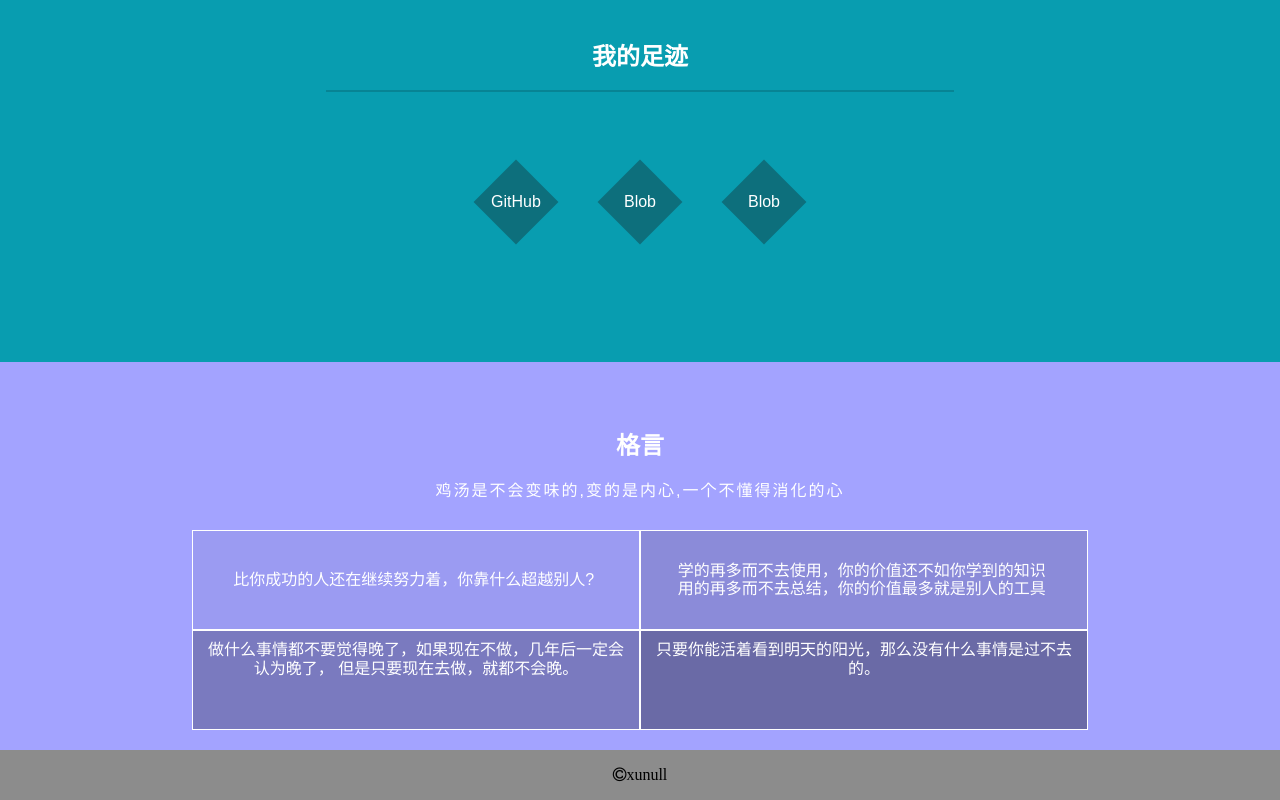
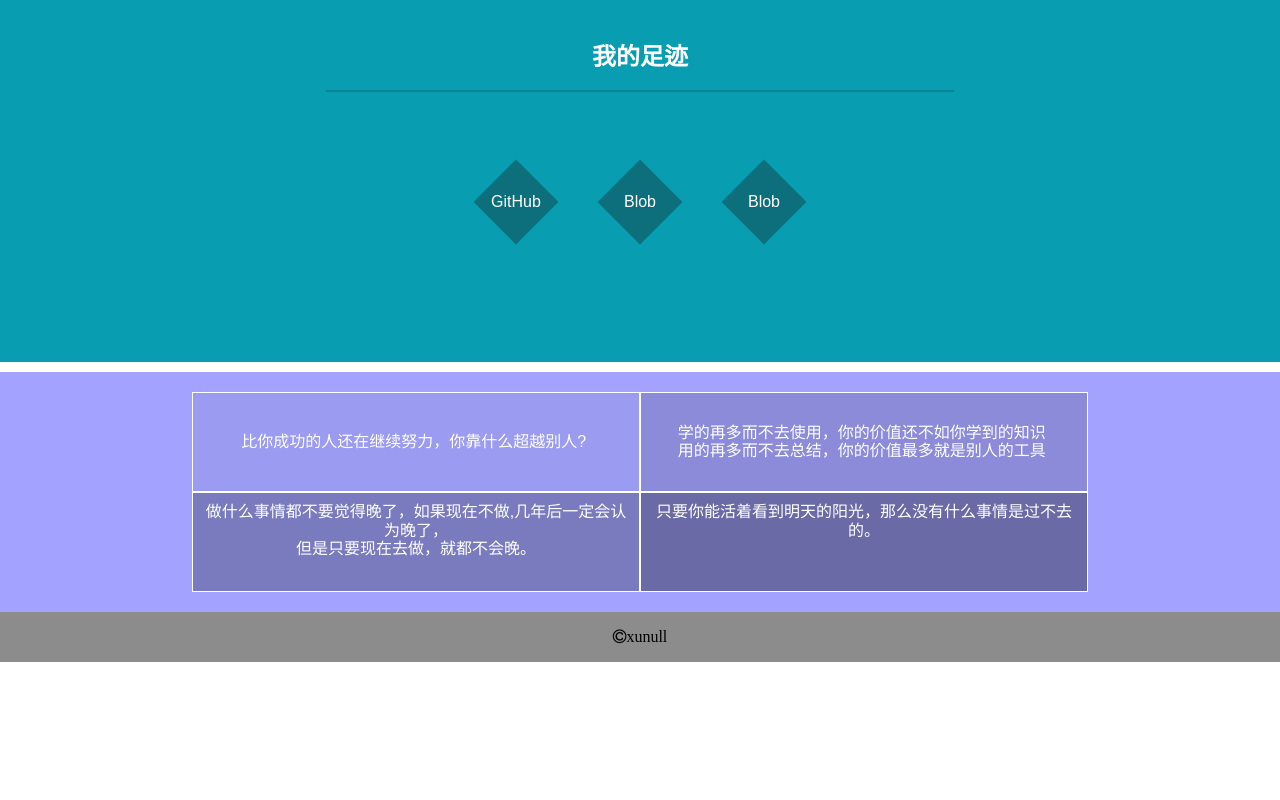
Before and after one commit to xunull/xunull.github.io, a plain HTML site: page index.html in a window 1280 px wide. Shown: the part 779-1579 px from the top of the page. After the commit the page ends 1441 px from the top, so only its background shows below. Drawn offline with nearby package versions, Linux system fonts and the light colour scheme.

Commit message:
Update index.html
add some

```diff
--- a/index.html
+++ b/index.html
@@ -76,17 +76,11 @@
 				</div>
 			</section>-->
 			<section class='purple-section'>
-				<div class='heading-wrapper'>
-					<h2>格言</h2>
-					<div class='hr'> </div>
-					<div class='sub-heading'>
-						鸡汤是不会变味的,变的是内心,一个不懂得消化的心
-					</div>
-				</div>
+
 				<div class='card-group clearfix'>
 					<div class='card'>
 						<span>
-							比你成功的人还在继续努力着，你靠什么超越别人?
+							比你成功的人还在继续努力，你靠什么超越别人?
 						</span>
 						<i></i>
 					</div>
@@ -99,7 +93,7 @@
 					</div>
 					<div class='card'>
 						<span>
-							做什么事情都不要觉得晚了，如果现在不做，几年后一定会认为晚了，
+							做什么事情都不要觉得晚了，如果现在不做,几年后一定会认为晚了，<br/>
 							但是只要现在去做，就都不会晚。
 						</span>
 						<i></i>
```
